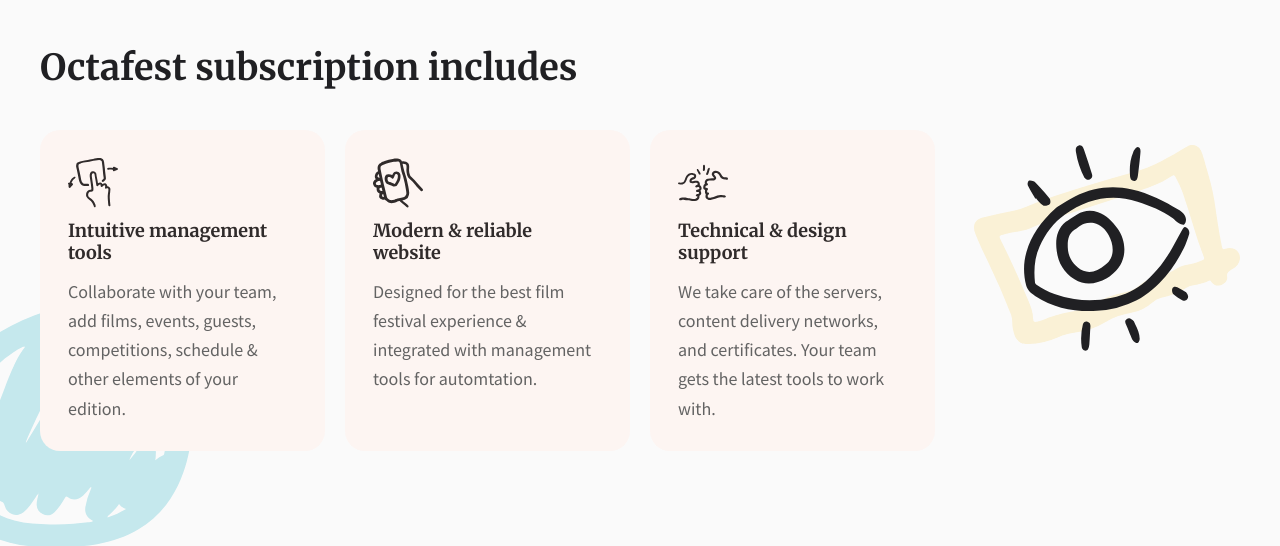
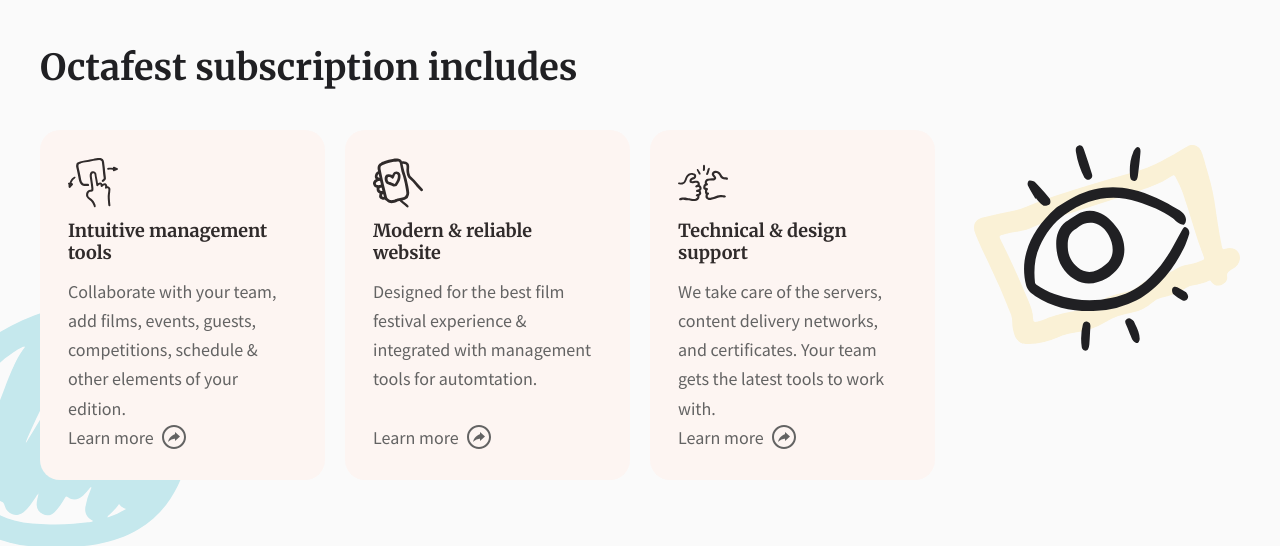
Before and after one commit to Neophen/octa-landing, a Vue app: page / in a window 1280 px wide. Shown: the part 920-1466 px from the top of the page. Built offline with nearby package versions, Linux system fonts and the light colour scheme; what @tailwindcss/custom-forms, tailwindcss-fluid, vue-scrollactive would draw is missing.

Commit message:
fix subscription and nav

```diff
--- a/src/components/blocks/Subscription/Subscription.vue
+++ b/src/components/blocks/Subscription/Subscription.vue
@@ -28,6 +28,10 @@
         title: "Intuitive management tools",
         description:
           "Collaborate with your team, add films, events, guests, competitions, schedule & other elements of your edition.",
+        link: {
+          label: "Learn more",
+          url: "/tools",
+        },
       },
       {
         id: "sub-reliable-website",
@@ -35,6 +39,10 @@
         title: "Modern & reliable website",
         description:
           "Designed for the best film festival experience & integrated with management tools for automtation.",
+        link: {
+          label: "Learn more",
+          url: "#look",
+        },
       },
       {
         id: "sub-support",
@@ -42,6 +50,10 @@
         title: "Technical & design support",
         description:
           "We take care of the servers, content delivery networks, and certificates. Your team gets the latest tools to work with.",
+        link: {
+          label: "Learn more",
+          url: "#support",
+        },
       },
     ];
 
--- a/src/components/shared/Card.vue
+++ b/src/components/shared/Card.vue
@@ -2,7 +2,7 @@
   <component
     :is="cardWrapper"
     :href="url"
-    class="cursor-pointer p-7 group bg-cream-500 hover:bg-white hover:shadow-card rounded-large"
+    class="flex flex-col cursor-pointer p-7 group bg-cream-500 hover:bg-white hover:shadow-card rounded-large"
   >
     <icon :icon="item.icon" class="w-13 h-13" />
     <oh3 class="mt-3">
@@ -11,7 +11,7 @@
     <op class="mt-3 text-grey-500 group-hover:text-black">
       {{ item.description }}
     </op>
-    <div v-if="url" class="flex items-center mt-3 space-x-2">
+    <div v-if="url" class="flex items-center mt-auto space-x-2">
       <op class="text-grey-500 group-hover:text-black">
         {{ item.link.label }}
       </op>
--- a/src/pages/Layout.vue
+++ b/src/pages/Layout.vue
@@ -1,6 +1,6 @@
 <template>
+  <OctaHeader :links="links" :logo-link="logoLink" />
   <div class="w-screen overflow-x-hidden">
-    <OctaHeader :links="links" :logo-link="logoLink" />
     <MobileHeader />
     <div class="px-4">
       <div class="container mb-4">
--- a/src/pages/Tools.vue
+++ b/src/pages/Tools.vue
@@ -1,6 +1,6 @@
 <template>
+  <OctaHeader :links="links" :logo-link="logoLink" />
   <div class="w-screen overflow-x-hidden">
-    <OctaHeader :links="links" :logo-link="logoLink" />
     <MobileHeader />
     <div class="px-4">
       <div class="container mb-4">
```
